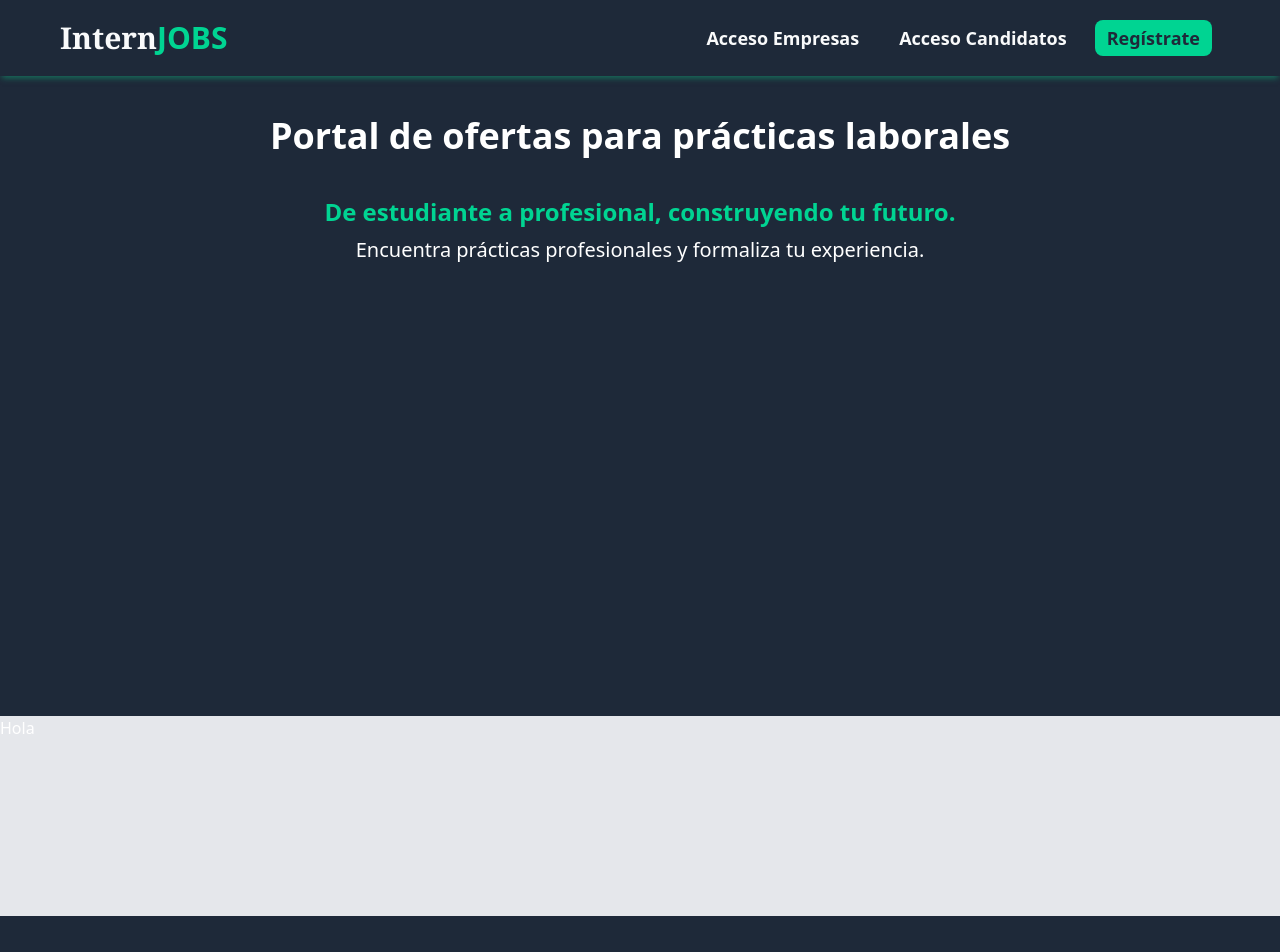
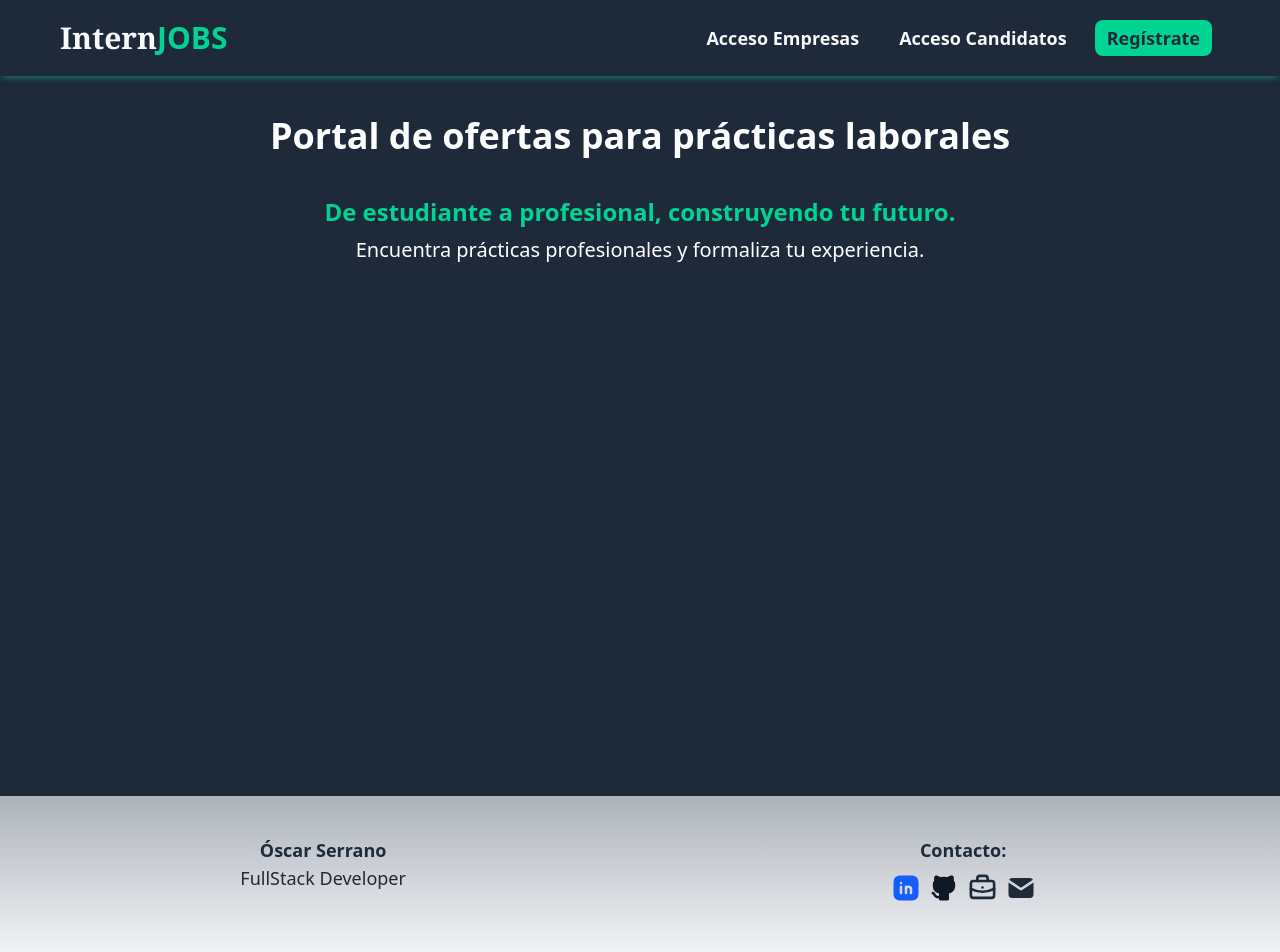
Before and after one commit to oserranom/InternJobs, a Vue app in the folder Frontend/: page / in a window 1280 px wide. Shown: the top 952 px of the page. Before the commit the page ends 916 px from the top, so only its background shows below. Built offline with nearby package versions, Linux system fonts and the light colour scheme.

Commit message:
fin footer, con enlaces a contacto

```diff
--- a/Frontend/src/components/Footer.vue
+++ b/Frontend/src/components/Footer.vue
@@ -3,7 +3,41 @@
 </script>
 
 <template>
-    <footer class="h-50 bg-gray-200">
-        Hola
+    <footer class="h-40 bg-gradient-to-t from-gray-100 to-gray-300/80 flex justify-around">
+        <div class="text-gray-800 py-10 px-20 text-lg">
+            <h3 class="text-center">
+                <a
+                    href="https://oserranom.pro/"
+                    target="_blank"
+                    class="font-bold hover:underline text-center"
+                >
+                    Óscar Serrano
+                </a>
+            </h3>
+            <h3 class="text-center">FullStack Developer</h3>
+        </div>
+
+        <div class="text-gray-800 py-10 px-20">
+            <h3 class="font-bold text-lg text-center mb-2">Contacto: </h3>
+            <div class="flex justify-between items-center">
+
+                <a href="https://www.linkedin.com/in/oserranom/" target="_blank" class="text-blue-600 hover:scale-110 mx-1">
+                    <svg  xmlns="http://www.w3.org/2000/svg"  width="30"  height="30"  viewBox="0 0 24 24"  fill="currentColor"  class=" icon icon-tabler icons-tabler-filled icon-tabler-brand-linkedin"><path stroke="none" d="M0 0h24v24H0z" fill="none"/><path d="M17 2a5 5 0 0 1 5 5v10a5 5 0 0 1 -5 5h-10a5 5 0 0 1 -5 -5v-10a5 5 0 0 1 5 -5zm-9 8a1 1 0 0 0 -1 1v5a1 1 0 0 0 2 0v-5a1 1 0 0 0 -1 -1m6 0a3 3 0 0 0 -1.168 .236l-.125 .057a1 1 0 0 0 -1.707 .707v5a1 1 0 0 0 2 0v-3a1 1 0 0 1 2 0v3a1 1 0 0 0 2 0v-3a3 3 0 0 0 -3 -3m-6 -3a1 1 0 0 0 -.993 .883l-.007 .127a1 1 0 0 0 1.993 .117l.007 -.127a1 1 0 0 0 -1 -1" /></svg>
+                </a>
+
+                <a href="https://github.com/oserranom" target="_blank" class="text-gray-900 hover:scale-110 mx-1">
+                    <svg  xmlns="http://www.w3.org/2000/svg"  width="30"  height="30"  viewBox="0 0 24 24"  fill="currentColor"  class=" icon icon-tabler icons-tabler-filled icon-tabler-brand-github"><path stroke="none" d="M0 0h24v24H0z" fill="none"/><path d="M5.315 2.1c.791 -.113 1.9 .145 3.333 .966l.272 .161l.16 .1l.397 -.083a13.3 13.3 0 0 1 4.59 -.08l.456 .08l.396 .083l.161 -.1c1.385 -.84 2.487 -1.17 3.322 -1.148l.164 .008l.147 .017l.076 .014l.05 .011l.144 .047a1 1 0 0 1 .53 .514a5.2 5.2 0 0 1 .397 2.91l-.047 .267l-.046 .196l.123 .163c.574 .795 .93 1.728 1.03 2.707l.023 .295l.007 .272c0 3.855 -1.659 5.883 -4.644 6.68l-.245 .061l-.132 .029l.014 .161l.008 .157l.004 .365l-.002 .213l-.003 3.834a1 1 0 0 1 -.883 .993l-.117 .007h-6a1 1 0 0 1 -.993 -.883l-.007 -.117v-.734c-1.818 .26 -3.03 -.424 -4.11 -1.878l-.535 -.766c-.28 -.396 -.455 -.579 -.589 -.644l-.048 -.019a1 1 0 0 1 .564 -1.918c.642 .188 1.074 .568 1.57 1.239l.538 .769c.76 1.079 1.36 1.459 2.609 1.191l.001 -.678l-.018 -.168a5.03 5.03 0 0 1 -.021 -.824l.017 -.185l.019 -.12l-.108 -.024c-2.976 -.71 -4.703 -2.573 -4.875 -6.139l-.01 -.31l-.004 -.292a5.6 5.6 0 0 1 .908 -3.051l.152 -.222l.122 -.163l-.045 -.196a5.2 5.2 0 0 1 .145 -2.642l.1 -.282l.106 -.253a1 1 0 0 1 .529 -.514l.144 -.047l.154 -.03z" /></svg>
+                </a>
+
+                <a href="https://oserranom.pro/" target="_blank" class="text-gray-800 hover:scale-110 mx-1">
+                    <svg  xmlns="http://www.w3.org/2000/svg"  width="31"  height="31"  viewBox="0 0 24 24"  fill="none"  stroke="currentColor"  stroke-width="2"  stroke-linecap="round"  stroke-linejoin="round"  class="icon icon-tabler icons-tabler-outline icon-tabler-briefcase"><path stroke="none" d="M0 0h24v24H0z" fill="none"/><path d="M3 7m0 2a2 2 0 0 1 2 -2h14a2 2 0 0 1 2 2v9a2 2 0 0 1 -2 2h-14a2 2 0 0 1 -2 -2z" /><path d="M8 7v-2a2 2 0 0 1 2 -2h4a2 2 0 0 1 2 2v2" /><path d="M12 12l0 .01" /><path d="M3 13a20 20 0 0 0 18 0" /></svg>
+                </a>
+
+                <a href="mailto:oscar.serrano91@gmail.com" target="_blank"  class="text-gray-800 hover:scale-110 mx-1">
+                    <svg  xmlns="http://www.w3.org/2000/svg"  width="30"  height="30"  viewBox="0 0 24 24"  fill="currentColor"  class="icon icon-tabler icons-tabler-filled icon-tabler-mail"><path stroke="none" d="M0 0h24v24H0z" fill="none"/><path d="M22 7.535v9.465a3 3 0 0 1 -2.824 2.995l-.176 .005h-14a3 3 0 0 1 -2.995 -2.824l-.005 -.176v-9.465l9.445 6.297l.116 .066a1 1 0 0 0 .878 0l.116 -.066l9.445 -6.297z" /><path d="M19 4c1.08 0 2.027 .57 2.555 1.427l-9.555 6.37l-9.555 -6.37a2.999 2.999 0 0 1 2.354 -1.42l.201 -.007h14z" /></svg>
+                </a>
+
+            </div>
+        </div>
     </footer>
 </template>
--- a/Frontend/src/views/HomeView.vue
+++ b/Frontend/src/views/HomeView.vue
@@ -3,7 +3,7 @@
 </script>
 
 <template>
-  <main class="w-2/3 mx-auto h-150">
+  <main class="w-2/3 mx-auto h-170">
     <h1 class="text-4xl font-semibold text-white text-center mt-10">Portal de ofertas para prácticas laborales</h1>
     <h2 class="text-emerald-400 text-center font-semibold text-2xl mt-10">De estudiante a profesional, construyendo tu futuro.</h2>
     <p class="text-center font-light text-xl mt-2">Encuentra prácticas profesionales y formaliza tu experiencia.</p>
```
